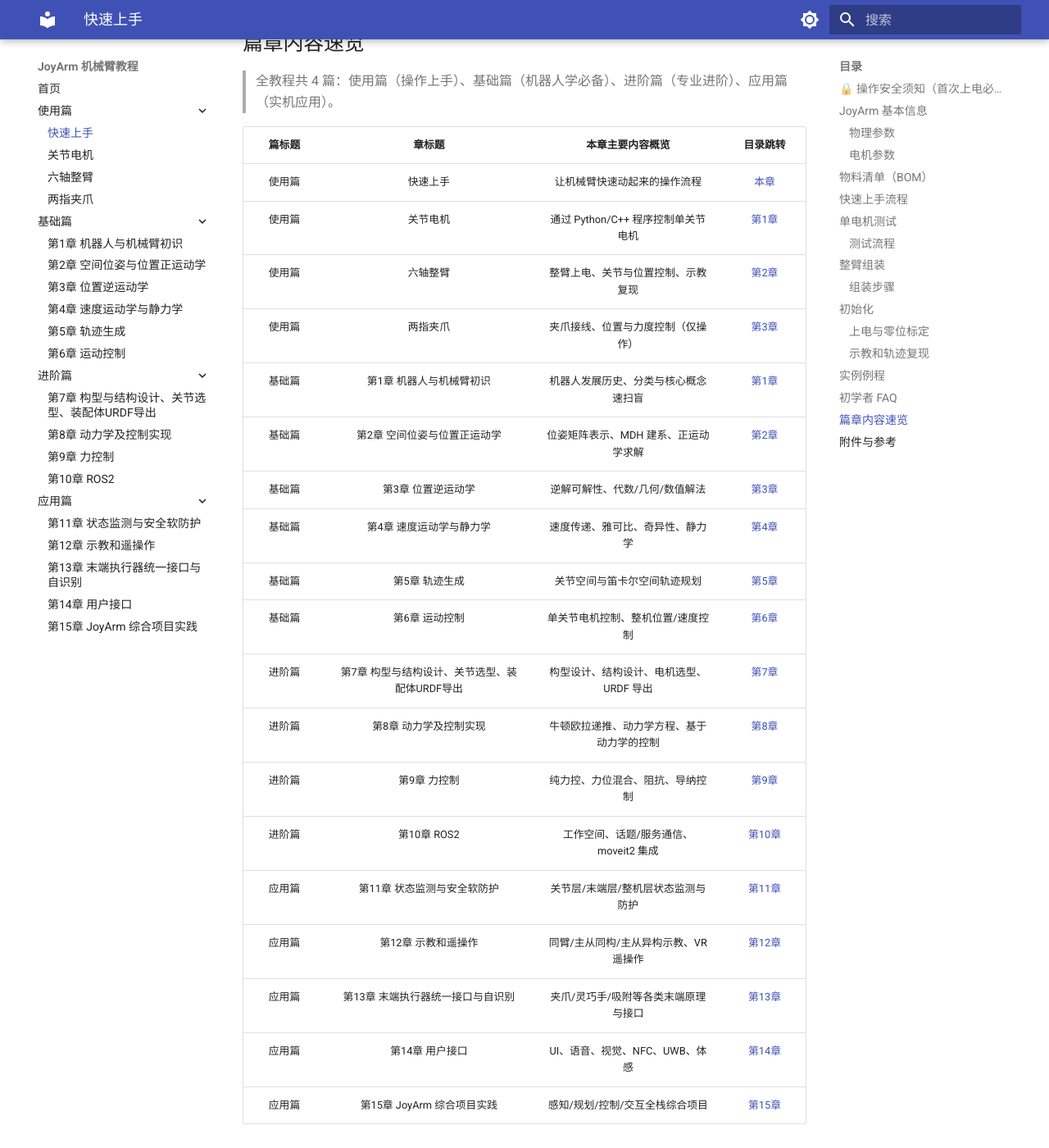
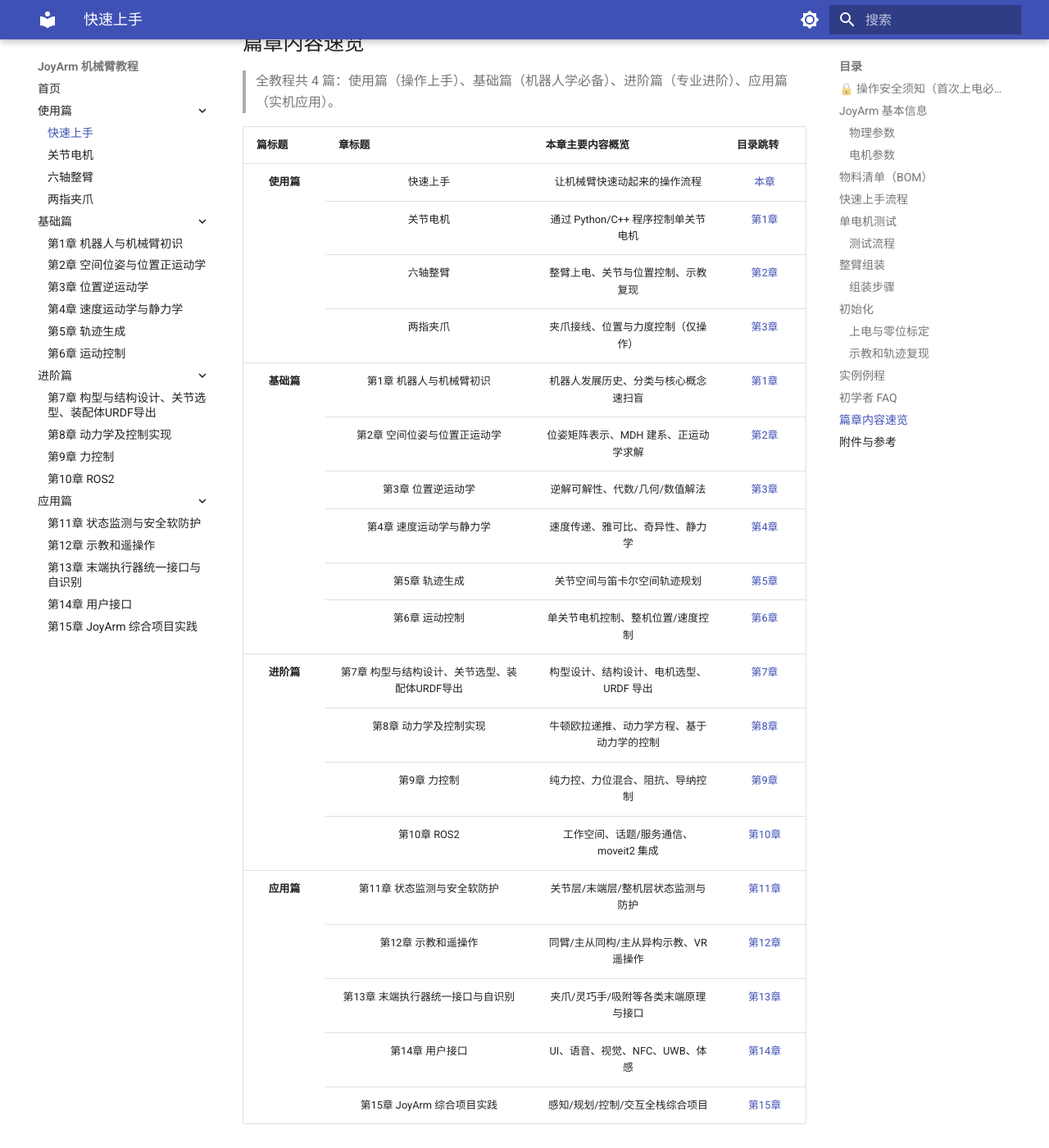
Before and after one commit to joyin-dexhand/joyin_arm_tutorial, an MkDocs documentation site: the page built from docs/chapter1_1.md, in a window 1280 px wide and 1400 px high, scrolled down 5154 px. Shown: the whole window at 82% size. Built offline with MkDocs 1.6.1 and Material for MkDocs 9.7.7, drawn with Linux system fonts in a browser that asks for light colours.

Commit message:
docs(快速上手): Mermaid节点自适应暗色 + 篇章速览表合并篇名单元格
- 新增 stylesheets/mermaid.css: 首尾节点用CSS变量,亮/暗模式各有合适配色
  (修复暗色模式下硬编码浅色背景与浅色文字冲突导致看不清的问题)
- chapter1_1 流程图首尾节点改用 class(mermaid-start/end) 替代硬编码style
- 篇章速览表改为HTML表格,使用篇/基础篇/进阶篇/应用篇各用rowspan合并为一个单元格
- mkdocs.yml 注册 extra_css 引入样式表

````diff
--- a/docs/chapter1_1.md
+++ b/docs/chapter1_1.md
@@ -63,15 +63,15 @@
 
 ```mermaid
 flowchart TD
-    A[拆箱验收] --> B[单关节测试并设置电机ID]
+    A[拆箱验收]:::mermaid-start --> B[单关节测试并设置电机ID]
     B --> C[整臂组装]
     C --> D[接线和上电]
     D --> E[零位标定]
     E --> F[示教和轨迹复现]
-    F --> G[其余实例例程功能]
+    F --> G[其余实例例程功能]:::mermaid-end
 
-    style A fill:#e1f5fe
-    style G fill:#c8e6c9
+    classDef mermaid-start stroke-width:2px
+    classDef mermaid-end stroke-width:2px
 ```
 
 ---
@@ -161,27 +161,117 @@
 
 > 全教程共 4 篇：使用篇（操作上手）、基础篇（机器人学必备）、进阶篇（专业进阶）、应用篇（实机应用）。
 
-| 篇标题 | 章标题 | 本章主要内容概览 | 目录跳转 |
-|:---:|:---:|:---:|:---:|
-| 使用篇 | 快速上手 | 让机械臂快速动起来的操作流程 | [本章](chapter1_1.md) |
-| 使用篇 | 关节电机 | 通过 Python/C++ 程序控制单关节电机 | [第1章](chapter1_2.md) |
-| 使用篇 | 六轴整臂 | 整臂上电、关节与位置控制、示教复现 | [第2章](chapter1_3.md) |
-| 使用篇 | 两指夹爪 | 夹爪接线、位置与力度控制（仅操作） | [第3章](chapter1_4.md) |
-| 基础篇 | 第1章 机器人与机械臂初识 | 机器人发展历史、分类与核心概念速扫盲 | [第1章](chapter2_1.md) |
-| 基础篇 | 第2章 空间位姿与位置正运动学 | 位姿矩阵表示、MDH 建系、正运动学求解 | [第2章](chapter2_2.md) |
-| 基础篇 | 第3章 位置逆运动学 | 逆解可解性、代数/几何/数值解法 | [第3章](chapter2_3.md) |
-| 基础篇 | 第4章 速度运动学与静力学 | 速度传递、雅可比、奇异性、静力学 | [第4章](chapter2_4.md) |
-| 基础篇 | 第5章 轨迹生成 | 关节空间与笛卡尔空间轨迹规划 | [第5章](chapter2_5.md) |
-| 基础篇 | 第6章 运动控制 | 单关节电机控制、整机位置/速度控制 | [第6章](chapter2_6.md) |
-| 进阶篇 | 第7章 构型与结构设计、关节选型、装配体URDF导出 | 构型设计、结构设计、电机选型、URDF 导出 | [第7章](chapter3_1.md) |
-| 进阶篇 | 第8章 动力学及控制实现 | 牛顿欧拉递推、动力学方程、基于动力学的控制 | [第8章](chapter3_2.md) |
-| 进阶篇 | 第9章 力控制 | 纯力控、力位混合、阻抗、导纳控制 | [第9章](chapter3_3.md) |
-| 进阶篇 | 第10章 ROS2 | 工作空间、话题/服务通信、moveit2 集成 | [第10章](chapter3_4.md) |
-| 应用篇 | 第11章 状态监测与安全软防护 | 关节层/末端层/整机层状态监测与防护 | [第11章](chapter4_1.md) |
-| 应用篇 | 第12章 示教和遥操作 | 同臂/主从同构/主从异构示教、VR 遥操作 | [第12章](chapter4_2.md) |
-| 应用篇 | 第13章 末端执行器统一接口与自识别 | 夹爪/灵巧手/吸附等各类末端原理与接口 | [第13章](chapter4_3.md) |
-| 应用篇 | 第14章 用户接口 | UI、语音、视觉、NFC、UWB、体感 | [第14章](chapter4_4.md) |
-| 应用篇 | 第15章 JoyArm 综合项目实践 | 感知/规划/控制/交互全栈综合项目 | [第15章](chapter4_5.md) |
+<table>
+  <thead>
+    <tr>
+      <th>篇标题</th>
+      <th>章标题</th>
+      <th>本章主要内容概览</th>
+      <th>目录跳转</th>
+    </tr>
+  </thead>
+  <tbody>
+    <tr>
+      <td rowspan="4" align="center"><strong>使用篇</strong></td>
+      <td align="center">快速上手</td>
+      <td align="center">让机械臂快速动起来的操作流程</td>
+      <td align="center"><a href="chapter1_1.md">本章</a></td>
+    </tr>
+    <tr>
+      <td align="center">关节电机</td>
+      <td align="center">通过 Python/C++ 程序控制单关节电机</td>
+      <td align="center"><a href="chapter1_2.md">第1章</a></td>
+    </tr>
+    <tr>
+      <td align="center">六轴整臂</td>
+      <td align="center">整臂上电、关节与位置控制、示教复现</td>
+      <td align="center"><a href="chapter1_3.md">第2章</a></td>
+    </tr>
+    <tr>
+      <td align="center">两指夹爪</td>
+      <td align="center">夹爪接线、位置与力度控制（仅操作）</td>
+      <td align="center"><a href="chapter1_4.md">第3章</a></td>
+    </tr>
+    <tr>
+      <td rowspan="6" align="center"><strong>基础篇</strong></td>
+      <td align="center">第1章 机器人与机械臂初识</td>
+      <td align="center">机器人发展历史、分类与核心概念速扫盲</td>
+      <td align="center"><a href="chapter2_1.md">第1章</a></td>
+    </tr>
+    <tr>
+      <td align="center">第2章 空间位姿与位置正运动学</td>
+      <td align="center">位姿矩阵表示、MDH 建系、正运动学求解</td>
+      <td align="center"><a href="chapter2_2.md">第2章</a></td>
+    </tr>
+    <tr>
+      <td align="center">第3章 位置逆运动学</td>
+      <td align="center">逆解可解性、代数/几何/数值解法</td>
+      <td align="center"><a href="chapter2_3.md">第3章</a></td>
+    </tr>
+    <tr>
+      <td align="center">第4章 速度运动学与静力学</td>
+      <td align="center">速度传递、雅可比、奇异性、静力学</td>
+      <td align="center"><a href="chapter2_4.md">第4章</a></td>
+    </tr>
+    <tr>
+      <td align="center">第5章 轨迹生成</td>
+      <td align="center">关节空间与笛卡尔空间轨迹规划</td>
+      <td align="center"><a href="chapter2_5.md">第5章</a></td>
+    </tr>
+    <tr>
+      <td align="center">第6章 运动控制</td>
+      <td align="center">单关节电机控制、整机位置/速度控制</td>
+      <td align="center"><a href="chapter2_6.md">第6章</a></td>
+    </tr>
+    <tr>
+      <td rowspan="4" align="center"><strong>进阶篇</strong></td>
+      <td align="center">第7章 构型与结构设计、关节选型、装配体URDF导出</td>
+      <td align="center">构型设计、结构设计、电机选型、URDF 导出</td>
+      <td align="center"><a href="chapter3_1.md">第7章</a></td>
+    </tr>
+    <tr>
+      <td align="center">第8章 动力学及控制实现</td>
+      <td align="center">牛顿欧拉递推、动力学方程、基于动力学的控制</td>
+      <td align="center"><a href="chapter3_2.md">第8章</a></td>
+    </tr>
+    <tr>
+      <td align="center">第9章 力控制</td>
+      <td align="center">纯力控、力位混合、阻抗、导纳控制</td>
+      <td align="center"><a href="chapter3_3.md">第9章</a></td>
+    </tr>
+    <tr>
+      <td align="center">第10章 ROS2</td>
+      <td align="center">工作空间、话题/服务通信、moveit2 集成</td>
+      <td align="center"><a href="chapter3_4.md">第10章</a></td>
+    </tr>
+    <tr>
+      <td rowspan="5" align="center"><strong>应用篇</strong></td>
+      <td align="center">第11章 状态监测与安全软防护</td>
+      <td align="center">关节层/末端层/整机层状态监测与防护</td>
+      <td align="center"><a href="chapter4_1.md">第11章</a></td>
+    </tr>
+    <tr>
+      <td align="center">第12章 示教和遥操作</td>
+      <td align="center">同臂/主从同构/主从异构示教、VR 遥操作</td>
+      <td align="center"><a href="chapter4_2.md">第12章</a></td>
+    </tr>
+    <tr>
+      <td align="center">第13章 末端执行器统一接口与自识别</td>
+      <td align="center">夹爪/灵巧手/吸附等各类末端原理与接口</td>
+      <td align="center"><a href="chapter4_3.md">第13章</a></td>
+    </tr>
+    <tr>
+      <td align="center">第14章 用户接口</td>
+      <td align="center">UI、语音、视觉、NFC、UWB、体感</td>
+      <td align="center"><a href="chapter4_4.md">第14章</a></td>
+    </tr>
+    <tr>
+      <td align="center">第15章 JoyArm 综合项目实践</td>
+      <td align="center">感知/规划/控制/交互全栈综合项目</td>
+      <td align="center"><a href="chapter4_5.md">第15章</a></td>
+    </tr>
+  </tbody>
+</table>
 
 ---
 
--- /dev/null
+++ b/docs/stylesheets/mermaid.css
@@ -0,0 +1,44 @@
+/* ============================================================
+   Mermaid 流程图主题自适应配色
+   说明：用 CSS 变量让首尾节点在亮/暗模式下各有合适的
+        "背景 + 文字" 配色，避免浅底浅字导致暗色模式看不清
+   ============================================================ */
+
+/* 起始节点：浅蓝（亮色） / 深蓝（暗色） */
+.md-typeset .mermaid-start > rect,
+.md-typeset .mermaid-start > polygon {
+  fill: #e1f5fe;
+  stroke: #0288d1;
+}
+.md-typeset .mermaid-start text {
+  fill: #01579b;
+}
+
+/* 结束节点：浅绿（亮色） / 深绿（暗色） */
+.md-typeset .mermaid-end > rect,
+.md-typeset .mermaid-end > polygon {
+  fill: #c8e6c9;
+  stroke: #388e3c;
+}
+.md-typeset .mermaid-end text {
+  fill: #1b5e20;
+}
+
+/* ---------- 暗色模式覆盖 ---------- */
+[data-md-color-scheme="slate"] .md-typeset .mermaid-start > rect,
+[data-md-color-scheme="slate"] .md-typeset .mermaid-start > polygon {
+  fill: #01579b;
+  stroke: #4fc3f7;
+}
+[data-md-color-scheme="slate"] .md-typeset .mermaid-start text {
+  fill: #ffffff;
+}
+
+[data-md-color-scheme="slate"] .md-typeset .mermaid-end > rect,
+[data-md-color-scheme="slate"] .md-typeset .mermaid-end > polygon {
+  fill: #1b5e20;
+  stroke: #81c784;
+}
+[data-md-color-scheme="slate"] .md-typeset .mermaid-end text {
+  fill: #ffffff;
+}
--- a/mkdocs.yml
+++ b/mkdocs.yml
@@ -26,6 +26,10 @@
           class: mermaid
           format: !!python/name:pymdownx.superfences.fence_code_format
 
+# 额外样式表（Mermaid 节点主题自适应配色等）
+extra_css:
+  - stylesheets/mermaid.css
+
 # 定义左侧目录结构与跳转
 nav:
   - 首页: index.md
````
